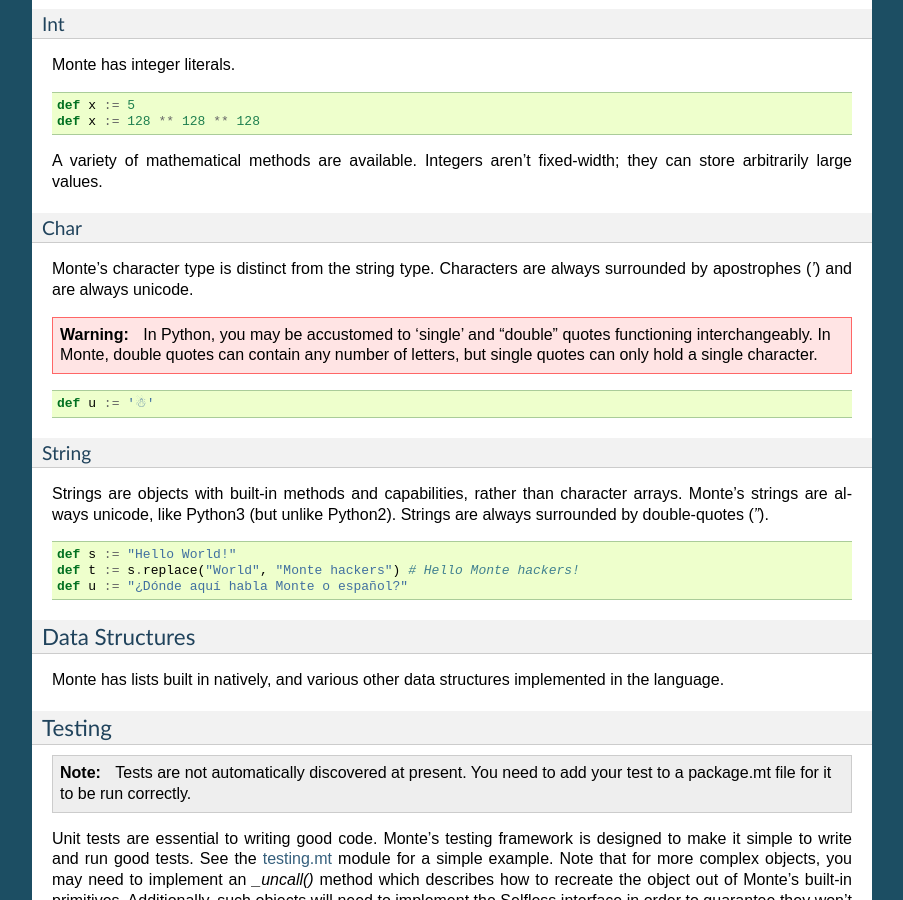
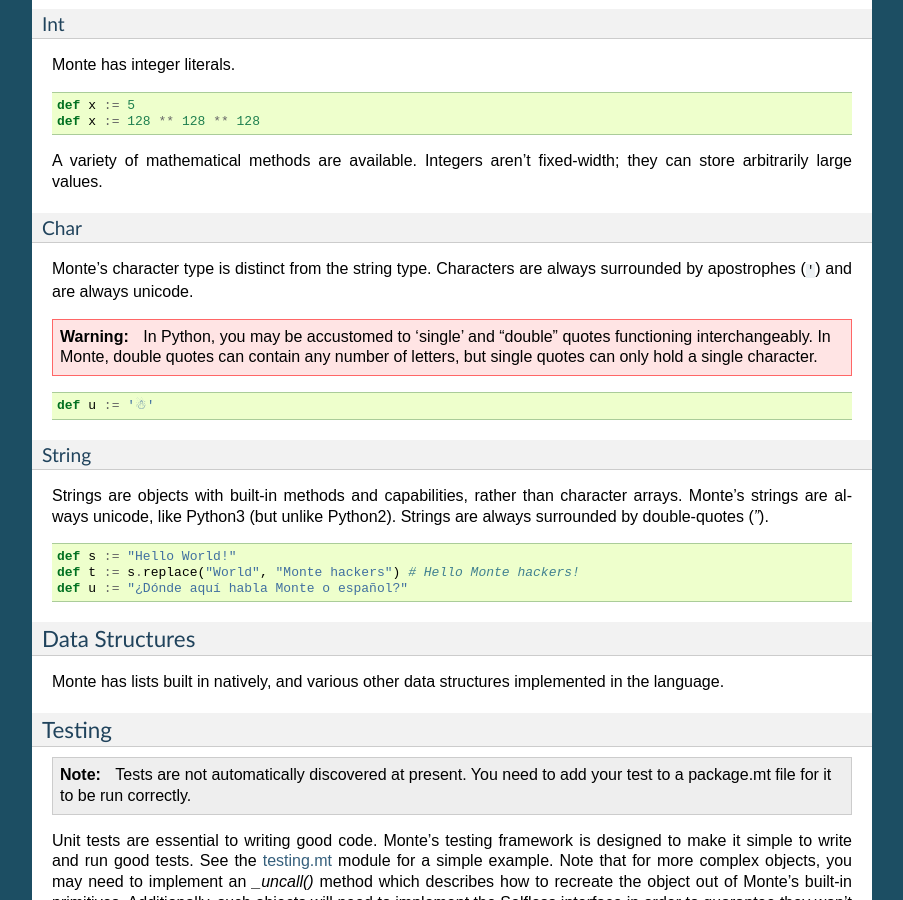
Before and after one commit to monte-language/monte, a Sphinx documentation site: the page built from docs/source/intro.rst, in a window 1280 px wide and 900 px high, scrolled down 1730 px. Shown: the whole window, without its empty margins (198-1101 px from the left). Built offline with Sphinx 7.4.7, drawn with Linux system fonts in a browser that asks for light colours; pages that are not in the unit, such as notebooks, are missing from menus.

```diff
--- a/docs/source/intro.rst
+++ b/docs/source/intro.rst
@@ -123,7 +123,7 @@ Char
 ~~~~
 
 Monte's character type is distinct from the string type. Characters are always
-surrounded by apostrophes (`'`) and are always unicode.
+surrounded by apostrophes (``'``) and are always unicode.
 
 .. warning:: In Python, you may be accustomed to 'single' and "double" quotes
     functioning interchangeably. In Monte, double quotes can contain any number
```
